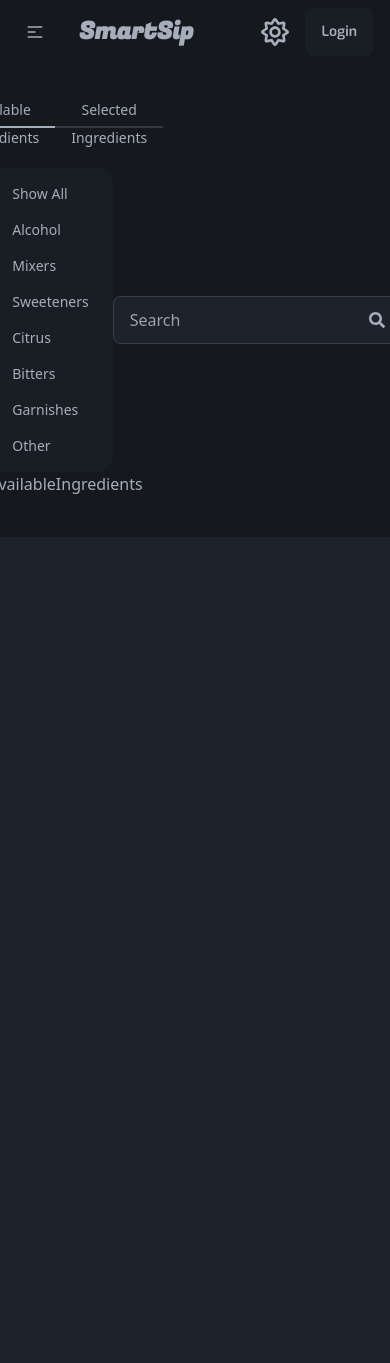
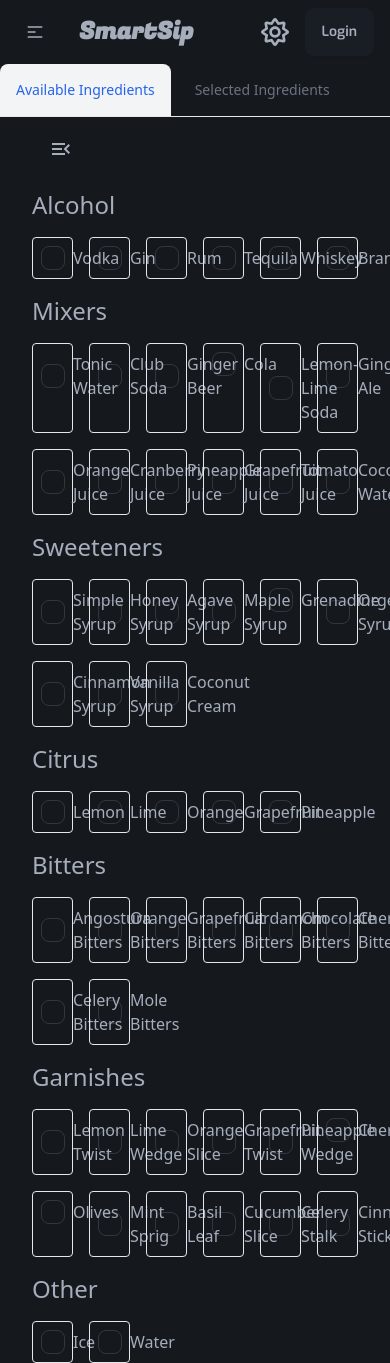
Before and after one commit to Awhalen1999/smart-sip, a React (Vite) app: page /ingredients in a window 390 px wide. Shown: the top 1363 px of the page. Before the commit the page ends 844 px from the top, so only its background shows below. Built offline with nearby package versions, Linux system fonts and the light colour scheme.

Commit message:
api.js local storage handle

```diff
--- a/src/pages/ingredients/AvailableIngredients.jsx
+++ b/src/pages/ingredients/AvailableIngredients.jsx
@@ -1,11 +1,74 @@
-import React from 'react';
+import React, { useState, useEffect } from 'react';
 import { FaSearch } from 'react-icons/fa';
+import ingredientsList from './IngredientList.js';
+import {
+  addItemToLocalStorage,
+  removeItemFromLocalStorage,
+  getCheckedItemsFromLocalStorage,
+} from '../../utils/api.js';
+import { MdMenuOpen } from 'react-icons/md';
 
 const AvailableIngredients = () => {
+  const [checkedItems, setCheckedItems] = useState([]);
+
+  useEffect(() => {
+    setCheckedItems(getCheckedItemsFromLocalStorage());
+  }, []);
+
+  const handleCheckboxChange = (event) => {
+    const item = event.target.value;
+    if (event.target.checked) {
+      addItemToLocalStorage(item);
+      setCheckedItems([...checkedItems, item]);
+    } else {
+      removeItemFromLocalStorage(item);
+      setCheckedItems(checkedItems.filter((i) => i !== item));
+    }
+  };
+
   return (
-    <div>
-      <div className='flex justify-between items-center'>
-        <ul className='menu menu-vertical lg:menu-horizontal bg-base-200 rounded-box'>
+    <div className='drawer lg:drawer-open'>
+      <input id='my-drawer-2' type='checkbox' className='drawer-toggle' />
+      <div className='drawer-content flex flex-col items-start justify-start px-8 '>
+        {/* Page content */}
+        <div>
+          <label
+            htmlFor='my-drawer-2'
+            className='btn btn-ghost drawer-button lg:hidden mt-2'
+          >
+            <MdMenuOpen size={24} />
+          </label>
+          {Object.entries(ingredientsList).map(([category, items]) => (
+            <div key={category}>
+              <h2 className='text-2xl py-4'>{category}</h2>
+              <div className='grid grid-cols-6 gap-4'>
+                {items.map((item, index) => (
+                  <div key={index} className='border p-2 rounded'>
+                    <label className='flex items-center'>
+                      <input
+                        type='checkbox'
+                        className='checkbox mr-2'
+                        value={item}
+                        onChange={handleCheckboxChange}
+                        checked={checkedItems.includes(item)}
+                      />
+                      {item}
+                    </label>
+                  </div>
+                ))}
+              </div>
+            </div>
+          ))}
+        </div>
+      </div>
+      <div className='drawer-side'>
+        <label
+          htmlFor='my-drawer-2'
+          aria-label='close sidebar'
+          className='drawer-overlay'
+        ></label>
+        <ul className='menu p-4 w-80 min-h-full bg-base-200 text-base-content'>
+          {/* Sidebar items */}
           <li>
             <a>Show All</a>
           </li>
@@ -30,13 +93,12 @@ const AvailableIngredients = () => {
           <li>
             <a>Other</a>
           </li>
+          <label className='input input-bordered flex items-center gap-2'>
+            <input type='text' className='grow' placeholder='Search' />
+            <FaSearch />
+          </label>
         </ul>
-        <label className='input input-bordered flex items-center gap-2'>
-          <input type='text' className='grow' placeholder='Search' />
-          <FaSearch />
-        </label>
       </div>
-      <div>AvailableIngredients</div>
     </div>
   );
 };
--- /dev/null
+++ b/src/pages/ingredients/IngredientList.js
@@ -0,0 +1,56 @@
+const ingredientsList = {
+  Alcohol: ['Vodka', 'Gin', 'Rum', 'Tequila', 'Whiskey', 'Brandy'],
+  Mixers: [
+    'Tonic Water',
+    'Club Soda',
+    'Ginger Beer',
+    'Cola',
+    'Lemon-Lime Soda',
+    'Ginger Ale',
+    'Orange Juice',
+    'Cranberry Juice',
+    'Pineapple Juice',
+    'Grapefruit Juice',
+    'Tomato Juice',
+    'Coconut Water',
+  ],
+  Sweeteners: [
+    'Simple Syrup',
+    'Honey Syrup',
+    'Agave Syrup',
+    'Maple Syrup',
+    'Grenadine',
+    'Orgeat Syrup',
+    'Cinnamon Syrup',
+    'Vanilla Syrup',
+    'Coconut Cream',
+  ],
+  Citrus: ['Lemon', 'Lime', 'Orange', 'Grapefruit', 'Pineapple'],
+  Bitters: [
+    'Angostura Bitters',
+    'Orange Bitters',
+    'Grapefruit Bitters',
+    'Cardamom Bitters',
+    'Chocolate Bitters',
+    'Cherry Bitters',
+    'Celery Bitters',
+    'Mole Bitters',
+  ],
+  Garnishes: [
+    'Lemon Twist',
+    'Lime Wedge',
+    'Orange Slice',
+    'Grapefruit Twist',
+    'Pineapple Wedge',
+    'Cherry',
+    'Olives',
+    'Mint Sprig',
+    'Basil Leaf',
+    'Cucumber Slice',
+    'Celery Stalk',
+    'Cinnamon Stick',
+  ],
+  Other: ['Ice', 'Water'],
+};
+
+export default ingredientsList;
--- a/src/pages/ingredients/IngredientsPage.jsx
+++ b/src/pages/ingredients/IngredientsPage.jsx
@@ -1,48 +1,43 @@
-import React from 'react';
+import React, { useState } from 'react';
 import AvailableIngredients from './AvailableIngredients';
 import SelectedIngredients from './SelectedIngredients';
 
 const IngredientsPage = () => {
+  const [activeTab, setActiveTab] = useState('available');
+
   return (
-    <div className='flex justify-center mt-8'>
-      <div role='tablist' className='tabs tabs-bordered'>
-        <input
-          type='radio'
-          id='tab1'
-          name='my_tabs_1'
-          role='tab'
-          className='tab'
-          aria-label='Available Ingredients'
-          aria-controls='panel1'
-          checked
-        />
-        <div
-          id='panel1'
-          role='tabpanel'
-          className='tab-content p-10 w-full'
-          aria-labelledby='tab1'
-        >
-          <AvailableIngredients />
-        </div>
-
-        <input
-          type='radio'
-          id='tab2'
-          name='my_tabs_1'
-          role='tab'
-          className='tab'
-          aria-label='Selected Ingredients'
-          aria-controls='panel2'
-        />
-        <div
-          id='panel2'
-          role='tabpanel'
-          className='tab-content p-10 w-full'
-          aria-labelledby='tab2'
-        >
-          <SelectedIngredients />
-        </div>
-      </div>
+    <div>
+      <ul className='flex flex-wrap text-sm font-medium text-center text-gray-500 border-b border-gray-200 dark:border-gray-700 dark:text-gray-400'>
+        <li className='me-2'>
+          <a
+            href='#'
+            onClick={() => setActiveTab('available')}
+            aria-current='page'
+            className={`inline-block p-4 rounded-t-lg ${
+              activeTab === 'available'
+                ? 'text-blue-600 bg-gray-100 active dark:bg-gray-800 dark:text-blue-500'
+                : 'hover:text-gray-600 hover:bg-gray-50 dark:hover:bg-gray-800 dark:hover:text-gray-300'
+            }`}
+          >
+            Available Ingredients
+          </a>
+        </li>
+        <li className='me-2'>
+          <a
+            href='#'
+            onClick={() => setActiveTab('selected')}
+            className={`inline-block p-4 rounded-t-lg ${
+              activeTab === 'selected'
+                ? 'text-blue-600 bg-gray-100 active dark:bg-gray-800 dark:text-blue-500'
+                : 'hover:text-gray-600 hover:bg-gray-50 dark:hover:bg-gray-800 dark:hover:text-gray-300'
+            }`}
+          >
+            Selected Ingredients
+          </a>
+        </li>
+      </ul>
+      {activeTab === 'available' && <AvailableIngredients />}
+      {activeTab === 'selected' && <SelectedIngredients />}
     </div>
   );
 };
--- a/src/pages/ingredients/SelectedIngredients.jsx
+++ b/src/pages/ingredients/SelectedIngredients.jsx
@@ -2,43 +2,7 @@ import React from 'react';
 import { FaSearch } from 'react-icons/fa';
 
 const SelectedIngredients = () => {
-  return (
-    <div>
-      <div className='flex justify-between items-center'>
-        <ul className='menu menu-vertical lg:menu-horizontal bg-base-200 rounded-box'>
-          <li>
-            <a>Show All</a>
-          </li>
-          <li>
-            <a>Alcohol</a>
-          </li>
-          <li>
-            <a>Mixers</a>
-          </li>
-          <li>
-            <a>Sweeteners</a>
-          </li>
-          <li>
-            <a>Citrus</a>
-          </li>
-          <li>
-            <a>Bitters</a>
-          </li>
-          <li>
-            <a>Garnishes</a>
-          </li>
-          <li>
-            <a>Other</a>
-          </li>
-        </ul>
-        <label className='input input-bordered flex items-center gap-2'>
-          <input type='text' className='grow' placeholder='Search' />
-          <FaSearch />
-        </label>
-      </div>
-      <div>SelectedIngredients</div>
-    </div>
-  );
+  return <div>SelectedIngredients</div>;
 };
 
 export default SelectedIngredients;
--- /dev/null
+++ b/src/utils/api.js
@@ -0,0 +1,15 @@
+export function addItemToLocalStorage(item) {
+  const items = JSON.parse(localStorage.getItem('checkedIngredients')) || [];
+  items.push(item);
+  localStorage.setItem('checkedIngredients', JSON.stringify(items));
+}
+
+export function removeItemFromLocalStorage(item) {
+  let items = JSON.parse(localStorage.getItem('checkedIngredients')) || [];
+  items = items.filter((i) => i !== item);
+  localStorage.setItem('checkedIngredients', JSON.stringify(items));
+}
+
+export function getCheckedItemsFromLocalStorage() {
+  return JSON.parse(localStorage.getItem('checkedIngredients')) || [];
+}
```
